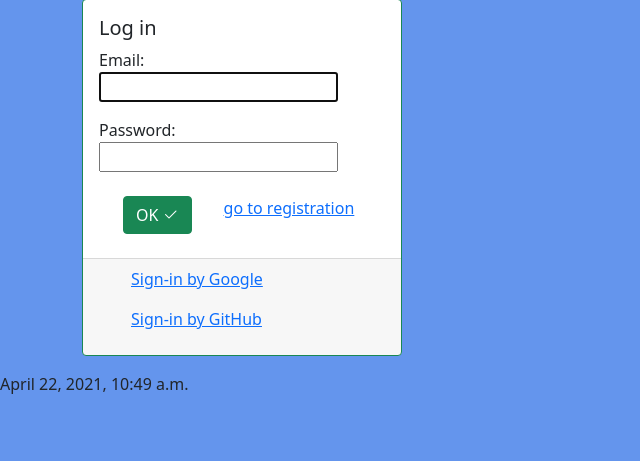
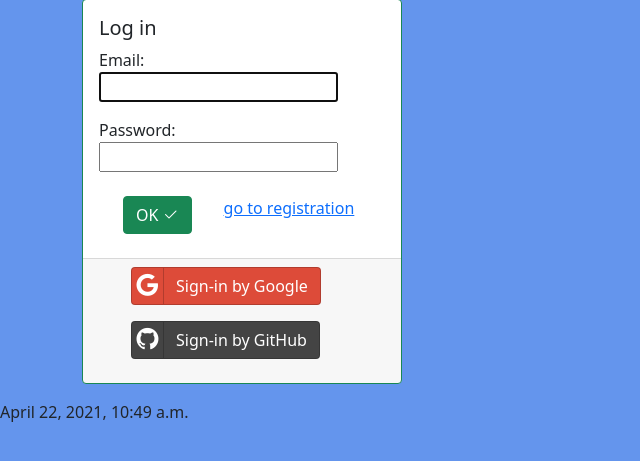
Before and after one commit to KotikWolszebnik/Djangogram-Training-Project-, a Django app: page / in a window 1280 px wide. Shown: the part 83-544 px from the top of the page, without its empty margins (0-640 px from the left). Run offline with Django 3.2, Linux system fonts and the light colour scheme; some libraries are stand-ins or nearby versions.

Commit message:
new look for social auth buttons added

```diff
--- a/DjangoGramm/djangogramm/templates/login.html
+++ b/DjangoGramm/djangogramm/templates/login.html
@@ -24,10 +24,14 @@
                 </div>
                 <div class="card-footer">
                     <ul>
-                        <a href="{% url 'social:begin' 'google-oauth2' %}">Sign-in by Google</a>
+                        <a class="btn btn-block btn-social btn-google" href="{% url 'social:begin' 'google-oauth2' %}">
+                            <span class="fa fa-google"></span> Sign-in by Google
+                        </a>
                     </ul>
                     <ul>
-                        <a href="{% url 'social:begin' 'github' %}">Sign-in by GitHub</a>
+                        <a class="btn btn-block btn-social btn-github" href="{% url 'social:begin' 'github' %}">
+                            <span class="fa fa-github"></span> Sign-in by GitHub
+                        </a>
                     </ul>
                 </div>
             </div>
```
